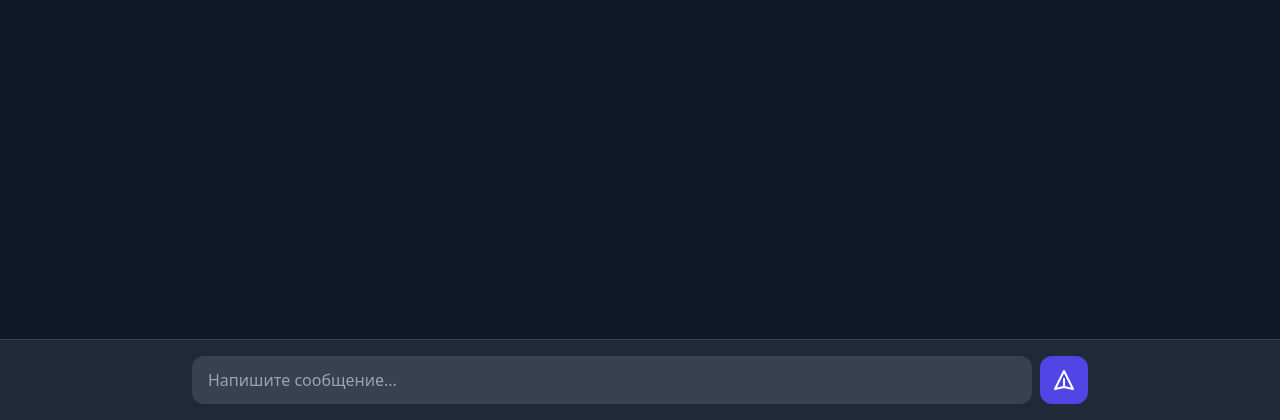
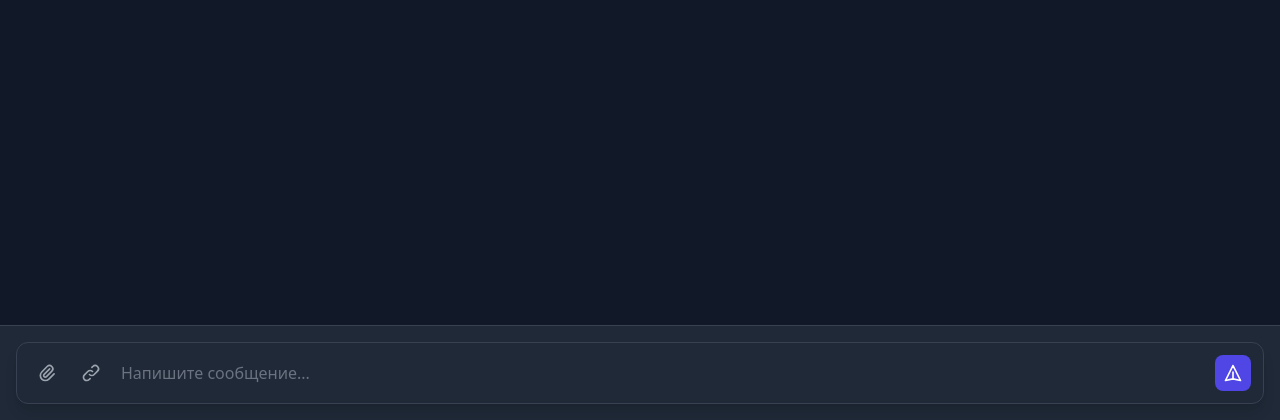
Before and after one commit to MaloDelMonstro/Nexus_massenger, a Flask app: template templates/chat.html in a window 1280 px wide. Shown: the part 380-800 px from the top of the page. Run offline with Flask 3, Linux system fonts and the light colour scheme; the template is opened without the code that fills it, so the values that code supplies are empty; some libraries are stand-ins or nearby versions.

Commit message:
pre-alpha 0.2.10(failed try)

```diff
--- a/main.py
+++ b/main.py
@@ -1,3 +1,4 @@
+# main
 from flask import Flask
 
 from admin_utils.const import PORT
--- a/models/message.py
+++ b/models/message.py
@@ -1,3 +1,4 @@
+# models/massage.py
 from extensions import db
 from datetime import datetime, timezone
 
@@ -17,6 +18,8 @@ class Message(db.Model):
     bot_id = db.Column(db.Integer, db.ForeignKey('bots.id'), nullable=True)
     bot = db.relationship('Bot', back_populates='messages')
 
+    image_url = db.Column(db.String(500), nullable=True)
+
     def __repr__(self) -> str:
         sender_name = self.user.username if self.user else (self.bot.name if self.bot else 'System')
         return f'<Message {self.id} by {sender_name}>'
--- a/templates/base.html
+++ b/templates/base.html
@@ -63,7 +63,8 @@
         }
     </style>
 </head>
-<body class="bg-gray-900 text-white min-h-screen flex flex-col">
+<body class="bg-gray-900 text-white min-h-screen flex flex-col"
+      data-user-id="{{ current_user.id if current_user.is_authenticated else 0 }}">
 
     <header class="bg-gray-800 border-b border-gray-700 sticky top-0 z-50">
         <div class="max-w-7xl mx-auto px-4">
--- a/templates/chat.html
+++ b/templates/chat.html
@@ -197,15 +197,55 @@
 
             <div class="p-4">
                 <form id="chat-form">
-                    <div class="flex gap-2 max-w-4xl mx-auto">
-                        <textarea id="message-input" rows="1" autocomplete="off"
-                            class="flex-1 bg-gray-700 text-white rounded-xl px-4 py-3 focus:outline-none focus:ring-2 focus:ring-indigo-500 placeholder-gray-400 resize-none"
-                            placeholder="Напишите сообщение..."></textarea>
-                        <button type="submit" class="bg-indigo-600 hover:bg-indigo-700 text-white rounded-xl w-12 h-12 flex items-center justify-center transition btn-send">
-                            <svg class="h-6 w-6" fill="none" stroke="currentColor" viewBox="0 0 24 24">
-                                <path stroke-linecap="round" stroke-linejoin="round" stroke-width="2" d="M12 19l9 2-9-18-9 18 9-2zm0 0v-8"/>
-                            </svg>
-                        </button>
+                    <div class="w-full bg-gray-800 rounded-xl border border-gray-700 p-3 flex flex-col gap-2 shadow-lg">
+
+                        <!-- 1. Превью загруженного фото (скрыто) -->
+                        <div id="image-preview-box" class="hidden">
+                            <div class="flex items-center gap-2 bg-gray-900 p-2 rounded-lg w-fit">
+                                <img id="preview-img" src="" class="h-10 w-10 object-cover rounded border border-gray-600">
+                                <button type="button" onclick="clearImageSelection()" class="text-red-400 hover:text-red-300 text-xs font-bold">✕ Отменить</button>
+                            </div>
+                        </div>
+
+                        <!-- 2. Поле для ссылки (скрыто) -->
+                        <div id="url-input-container" class="hidden">
+                            <input type="text" id="image-url-field" placeholder="Вставьте ссылку на картинку..."
+                                   class="w-full bg-gray-900 text-sm text-white rounded px-3 py-2 focus:outline-none focus:ring-1 focus:ring-indigo-500 border border-gray-700">
+                        </div>
+
+                        <!-- 3. Основная строка ввода (ВСЕГДА видима) -->
+                        <div class="flex items-center gap-2">
+                            <input type="file" id="image-upload" accept="image/*" class="hidden" onchange="handleFileSelect(this)">
+
+                            <!-- Кнопка 📎 -->
+                            <button type="button" onclick="document.getElementById('image-upload').click()"
+                                    class="p-2 text-gray-400 hover:text-white hover:bg-gray-700 rounded-lg transition" title="Прикрепить фото">
+                                <svg class="w-5 h-5" fill="none" stroke="currentColor" viewBox="0 0 24 24">
+                                    <path stroke-linecap="round" stroke-linejoin="round" stroke-width="2" d="M15.172 7l-6.586 6.586a2 2 0 102.828 2.828l6.414-6.586a4 4 0 00-5.656-5.656l-6.415 6.585a6 6 0 108.486 8.486L20.5 13"/>
+                                </svg>
+                            </button>
+
+                            <!-- Кнопка 🔗 -->
+                            <button type="button" onclick="toggleUrlInput()"
+                                    class="p-2 text-gray-400 hover:text-white hover:bg-gray-700 rounded-lg transition" title="Вставить ссылку">
+                                <svg class="w-5 h-5" fill="none" stroke="currentColor" viewBox="0 0 24 24">
+                                    <path stroke-linecap="round" stroke-linejoin="round" stroke-width="2" d="M13.828 10.172a4 4 0 00-5.656 0l-4 4a4 4 0 105.656 5.656l1.102-1.101m-.758-4.899a4 4 0 005.656 0l4-4a4 4 0 00-5.656-5.656l-1.1 1.1"/>
+                                </svg>
+                            </button>
+
+                            <!-- Поле ввода текста -->
+                            <input type="text" id="message-input" placeholder="Напишите сообщение..."
+                                   class="flex-1 bg-transparent text-white placeholder-gray-500 focus:outline-none px-1"
+                                   onkeydown="if(event.key==='Enter')sendMessage()">
+
+                            <!-- Кнопка отправки -->
+                            <button type="button" id="send-btn" onclick="sendMessage()"
+                                    class="p-2 bg-indigo-600 hover:bg-indigo-500 text-white rounded-lg transition disabled:opacity-50">
+                                <svg class="w-5 h-5" fill="none" stroke="currentColor" viewBox="0 0 24 24">
+                                    <path stroke-linecap="round" stroke-linejoin="round" stroke-width="2" d="M12 19l9 2-9-18-9 18 9-2zm0 0v-8"/>
+                                </svg>
+                            </button>
+                        </div>
                     </div>
                 </form>
             </div>
```
Also changed, not shown: config.py (+12 -0 lines), routes/chat.py (+29 -11 lines), services/message_service.py (+7 -2 lines), utils/uploads.py (added, +42 -0 lines).
